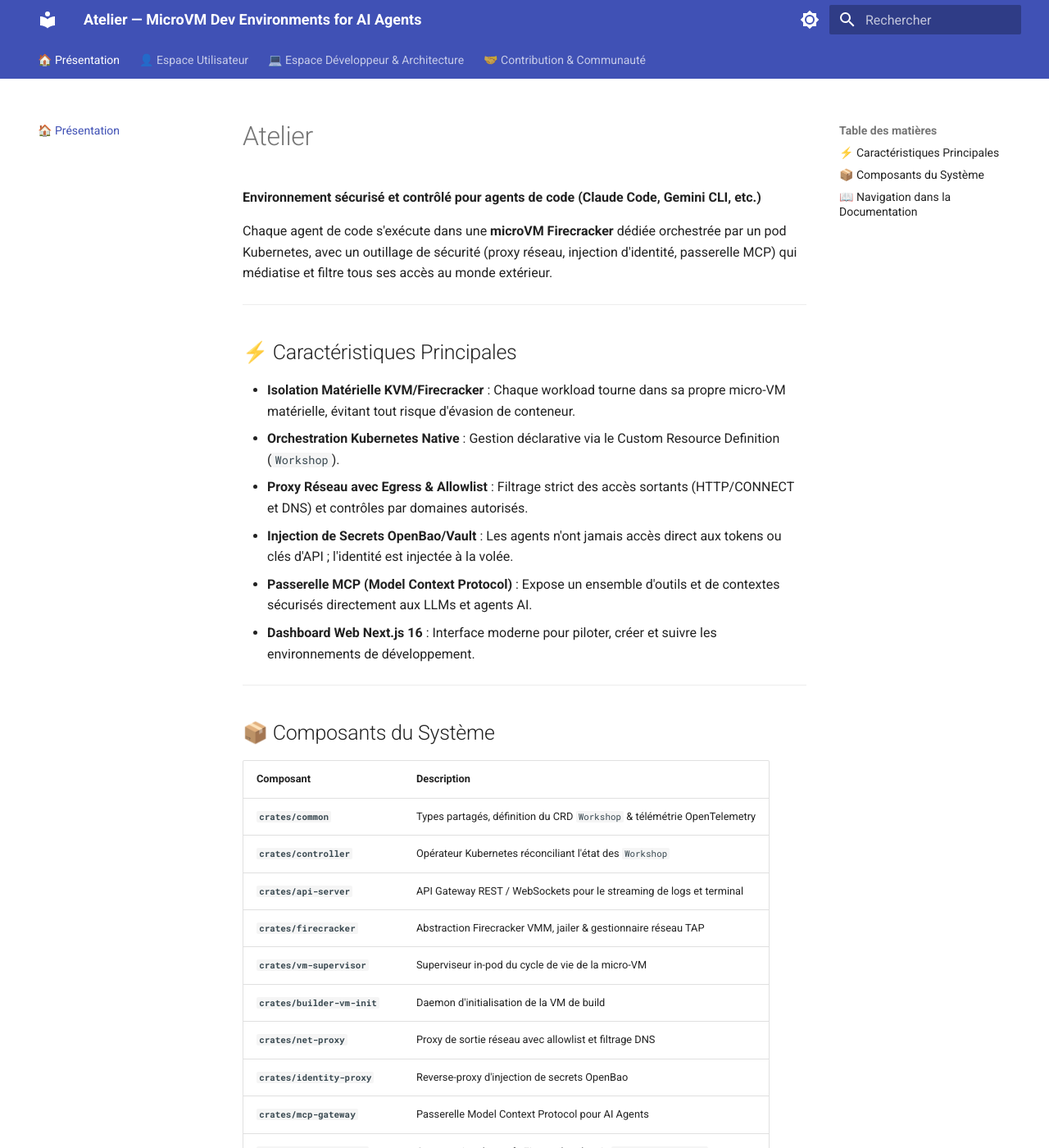
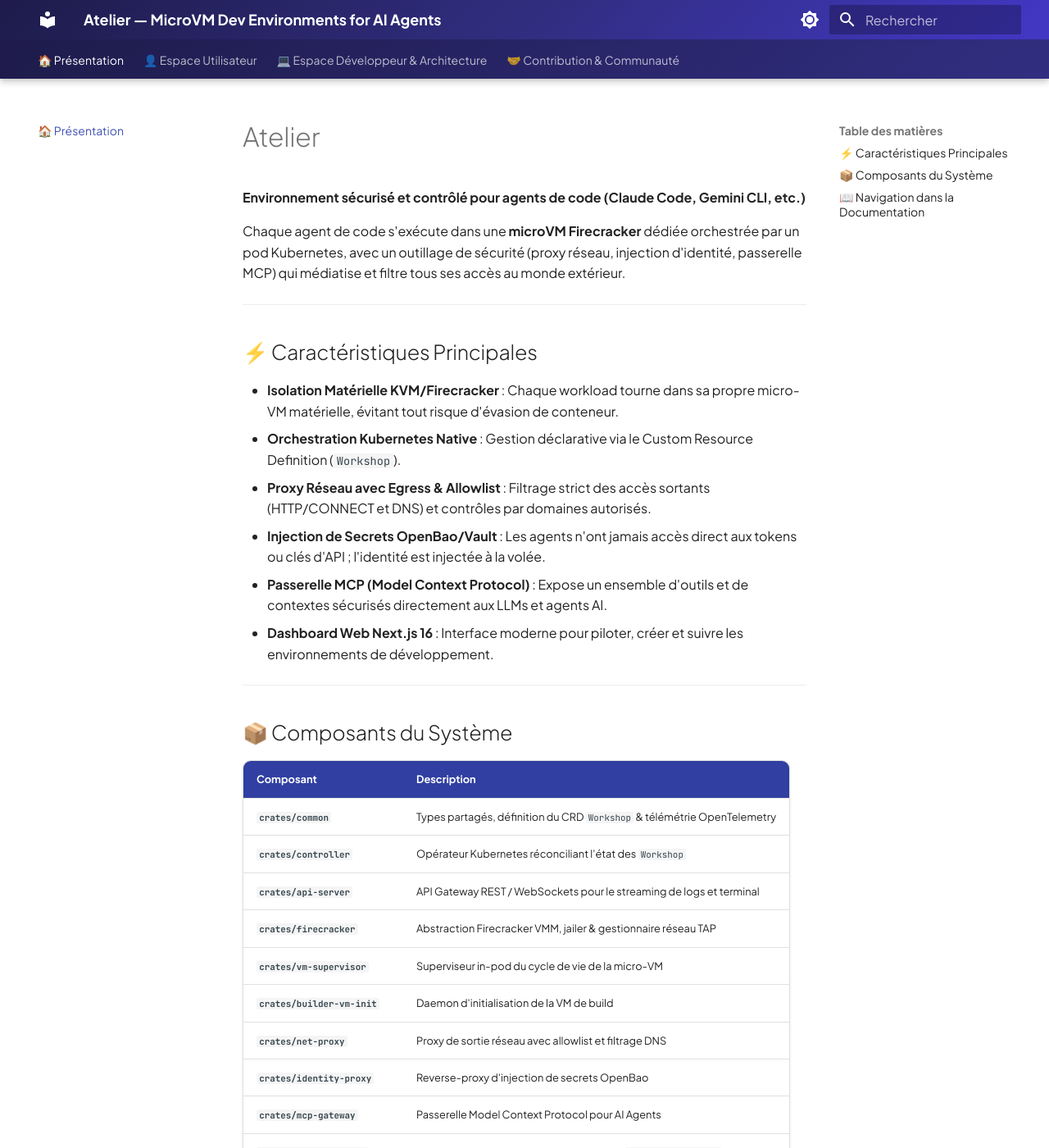
Before and after one commit to PhilippeVienne/atelier, an MkDocs documentation site: the page built from docs/index.md, in a window 1280 px wide and 1400 px high. Shown: the whole window at 82% size. Built offline with MkDocs 1.6.1 and Material for MkDocs 9.7.7, drawn with Linux system fonts in a browser that asks for light colours; some of the changed text lies outside the part shown.

Commit message:
style(docs): enhance Material theme with Plus Jakarta Sans typography, JetBrains Mono font, and custom CSS

```diff
--- /dev/null
+++ b/docs/stylesheets/extra.css
@@ -0,0 +1,55 @@
+/* Modern Styling Enhancements for Atelier Documentation */
+
+:root {
+  --md-primary-fg-color:        #4f46e5;
+  --md-primary-fg-color--light: #6366f1;
+  --md-primary-fg-color--dark:  #3730a3;
+  --md-accent-fg-color:         #06b6d4;
+}
+
+[data-md-color-scheme="slate"] {
+  --md-default-bg-color:                  #0f172a;
+  --md-default-bg-color--light:           #1e293b;
+  --md-default-bg-color--lighter:         #334155;
+  --md-default-fg-color:                  #f8fafc;
+  --md-default-fg-color--light:           #cbd5e1;
+  --md-default-fg-color--lighter:         #94a3b8;
+  --md-code-bg-color:                     #1e293b;
+}
+
+/* Rounded Cards and Containers */
+.md-typeset .admonition,
+.md-typeset details {
+  border-radius: 0.75rem;
+  box-shadow: 0 4px 6px -1px rgba(0, 0, 0, 0.1), 0 2px 4px -1px rgba(0, 0, 0, 0.06);
+}
+
+/* Polished Code Blocks */
+.md-typeset pre > code {
+  border-radius: 0.75rem;
+  font-family: "JetBrains Mono", "Fira Code", monospace;
+  font-size: 0.875rem;
+}
+
+/* Hero & Header Styling */
+.md-header {
+  background: linear-gradient(135deg, #1e1b4b 0%, #312e81 50%, #4338ca 100%);
+  backdrop-filter: blur(10px);
+}
+
+/* Tabs Header */
+.md-tabs {
+  background: linear-gradient(135deg, #1e1b4b 0%, #312e81 100%);
+}
+
+/* Tables styling */
+.md-typeset table:not([class]) {
+  border-radius: 0.5rem;
+  overflow: hidden;
+  box-shadow: 0 1px 3px 0 rgba(0, 0, 0, 0.1);
+}
+
+.md-typeset table:not([class]) th {
+  background-color: var(--md-primary-fg-color--dark);
+  color: #ffffff;
+}
--- a/mkdocs.yml
+++ b/mkdocs.yml
@@ -5,28 +5,37 @@
 theme:
   name: material
   language: fr
+  font:
+    text: Plus Jakarta Sans
+    code: JetBrains Mono
   palette:
     - media: "(prefers-color-scheme: light)"
       scheme: default
       primary: indigo
-      accent: blue
+      accent: cyan
       toggle:
         icon: material/brightness-7
         name: Mode sombre
     - media: "(prefers-color-scheme: dark)"
       scheme: slate
       primary: indigo
-      accent: blue
+      accent: cyan
       toggle:
         icon: material/brightness-4
         name: Mode clair
   features:
+    - navigation.instant
+    - navigation.tracking
     - navigation.tabs
+    - navigation.tabs.sticky
     - navigation.sections
+    - navigation.path
     - navigation.top
-    - navigation.tracking
+    - navigation.footer
+    - toc.follow
     - search.suggest
     - search.highlight
+    - search.share
     - content.code.copy
     - content.code.annotate
 
@@ -51,6 +60,9 @@
 extra_javascript:
   - https://unpkg.com/mermaid@10/dist/mermaid.min.js
 
+extra_css:
+  - stylesheets/extra.css
+
 nav:
   - 🏠 Présentation: index.md
   - 👤 Espace Utilisateur:
```
